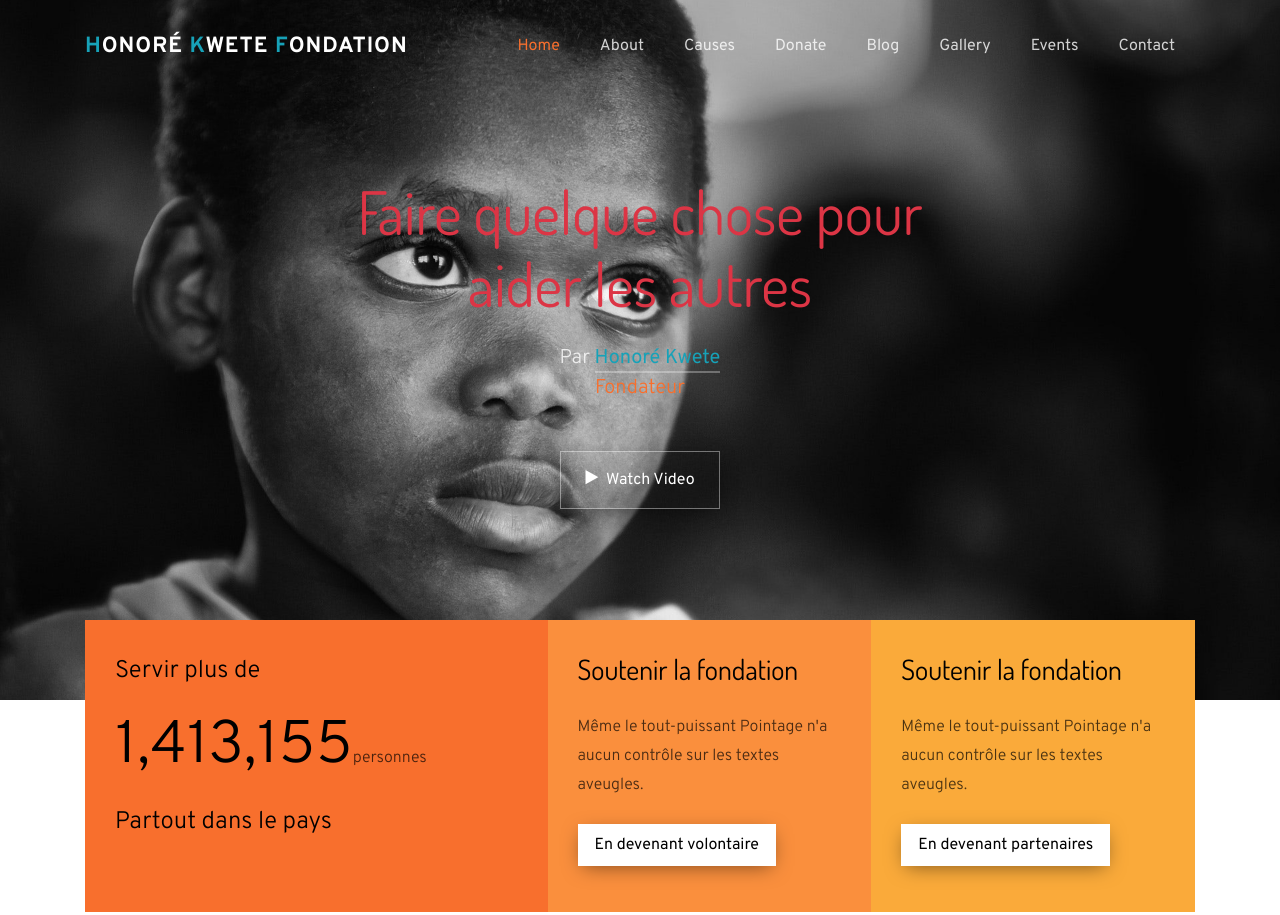
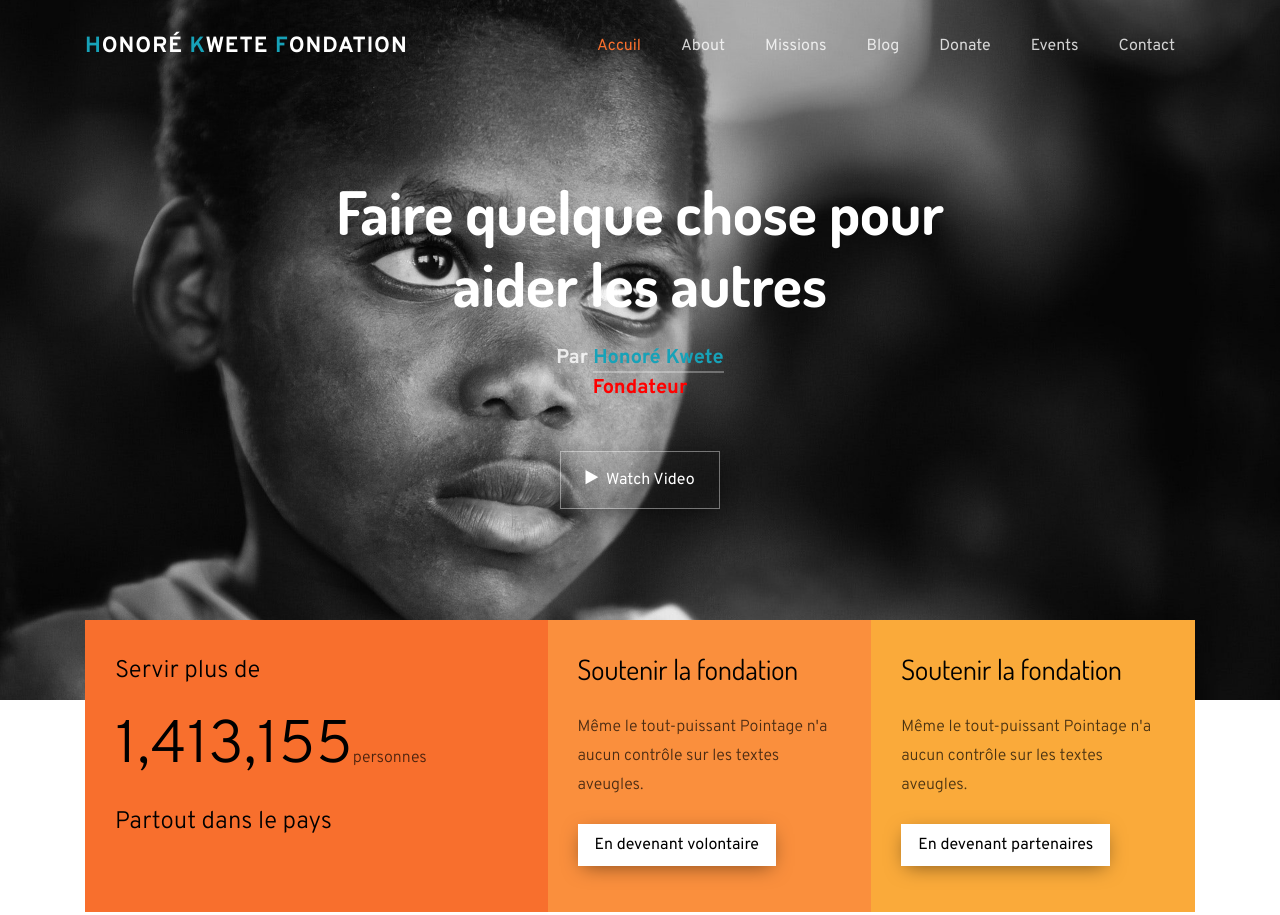
Before and after one commit to mbakama/fondation, a plain HTML site: page index.html in a window 1280 px wide. Shown: the top 915 px of the page. Drawn offline with Linux system fonts and the light colour scheme; some packages are replaced by stand-ins of ours; no server answers; files whose address does not match are found by name.

Commit message:
fix of somes issues

```diff
--- a/index.html
+++ b/index.html
@@ -38,12 +38,13 @@
 
       <div class="collapse navbar-collapse" id="ftco-nav">
         <ul class="navbar-nav ml-auto">
-          <li class="nav-item active"><a href="index.html" class="nav-link">Home</a></li>
+          <li class="nav-item active"><a href="index.html" class="nav-link">Accuil</a></li>
           <li class="nav-item"><a href="about.html" class="nav-link">About</a></li>
-          <li class="nav-item"><a href="causes.html" class="nav-link">Causes</a></li>
+          <li class="nav-item"><a href="causes.html" class="nav-link">Missions</a></li>
+          <!-- <li class="nav-item"><a href="donate.html" class="nav-link">Donate</a></li> -->
+          <li class="nav-item"><a href="blog.html" class="nav-link">Blog</a></li>
+          <!-- <li class="nav-item"><a href="gallery.html" class="nav-link">Gallery</a></li> -->
           <li class="nav-item"><a href="donate.html" class="nav-link">Donate</a></li>
-          <li class="nav-item"><a href="blog.html" class="nav-link">Blog</a></li>
-          <li class="nav-item"><a href="gallery.html" class="nav-link">Gallery</a></li>
           <li class="nav-item"><a href="event.html" class="nav-link">Events</a></li>
           <li class="nav-item"><a href="contact.html" class="nav-link">Contact</a></li>
         </ul>
@@ -57,9 +58,9 @@
       <div class="container">
         <div class="row no-gutters slider-text align-items-center justify-content-center" data-scrollax-parent="true">
           <div class="col-md-7 ftco-animate text-center" data-scrollax=" properties: { translateY: '70%' }">
-            <h1 class="mb-4 text-danger" data-scrollax="properties: { translateY: '30%', opacity: 1.6 }">Faire quelque chose pour aider les autres</h1>
-            <p class="mb-5" data-scrollax="properties: { translateY: '30%', opacity: 1.6 }">Par <a href="#" class="text-info" style="font-weight: bolder;">Honoré Kwete</a><br>
-            <span class="text-primary">Fondateur</span></p>
+            <h1 class="mb-4" style="font-weight: 900;" data-scrollax="properties: { translateY: '30%', opacity: 1.6 }">Faire quelque chose pour aider les autres</h1>
+            <p class="mb-5" style="font-weight: bold;" data-scrollax="properties: { translateY: '30%', opacity: 1.6 }">Par <a href="#" class="text-info" style="font-weight: bolder;">Honoré Kwete</a><br>
+            <span style="color: red; font-weight: 900;">Fondateur</span></p>
 
             <p data-scrollax="properties: { translateY: '30%', opacity: 1.6 }"><a href="https://vimeo.com/45830194" class="btn btn-white btn-outline-white px-4 py-3 popup-vimeo"><span class="icon-play mr-2"></span>Watch Video</a></p>
           </div>
```
